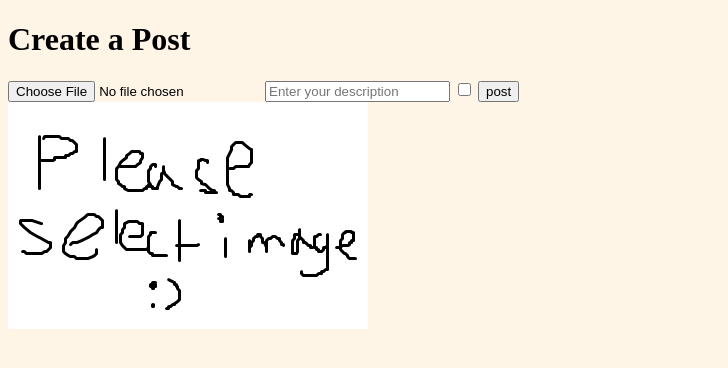
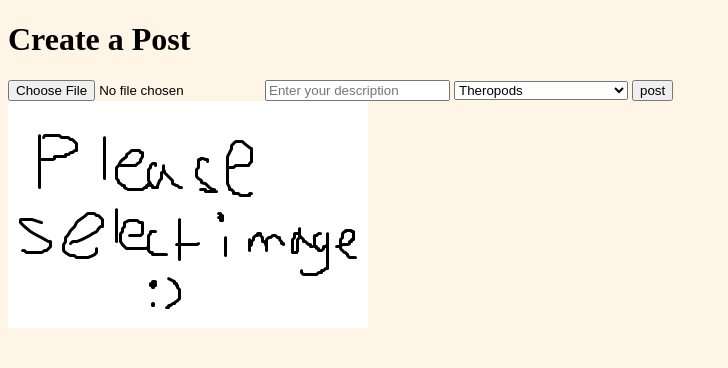
Before and after one commit to 2884069/InqPal, a Django app: template templates/inqpal/make_post.html in a window 1280 px wide. Shown: the part 93-461 px from the top of the page, without its empty margins (0-728 px from the left). Run offline with Django 3.2, Linux system fonts and the light colour scheme; the template is opened without the code that fills it, so the values that code supplies are empty.

Commit message:
added drop down category make a post

```diff
--- a/templates/inqpal/make_post.html
+++ b/templates/inqpal/make_post.html
@@ -14,8 +14,15 @@
     {% csrf_token %}
 
     <input type="file" name = 'image' id = 'picture_input'  accept="image/*" required="required"/>
-    <input type="text" name = 'text' id = 'text' placeholder = "Enter your description" required="required"/>
-    <input type="checkbox" name = 'category' id = 'category' required="required"/>
+    <input type="text" name = 'text' id = 'text_input' placeholder = "Enter your description" required="required"/>
+    <select name = 'category' id = 'category_input'>
+        <option value="theropods">Theropods</option>
+        <option value="sauropods">Sauropods</option>
+        <option value="ornithischians">ornithischians</option>
+        <option value="non-dinosaur_archosaurs">Non-dinosaur Archosaurs</option>
+        <option value="other_prehistoric_reptiles">other prehistoric reptiles</option>
+        <option value="birds">Birds</option>
+    </select>
     <input type="submit" name = "submit" value = "post" required="required"/>
 </form>
 <img id = 'picture_preview' src = "{% static 'images/noImageSelected.png' %}"/>
```
